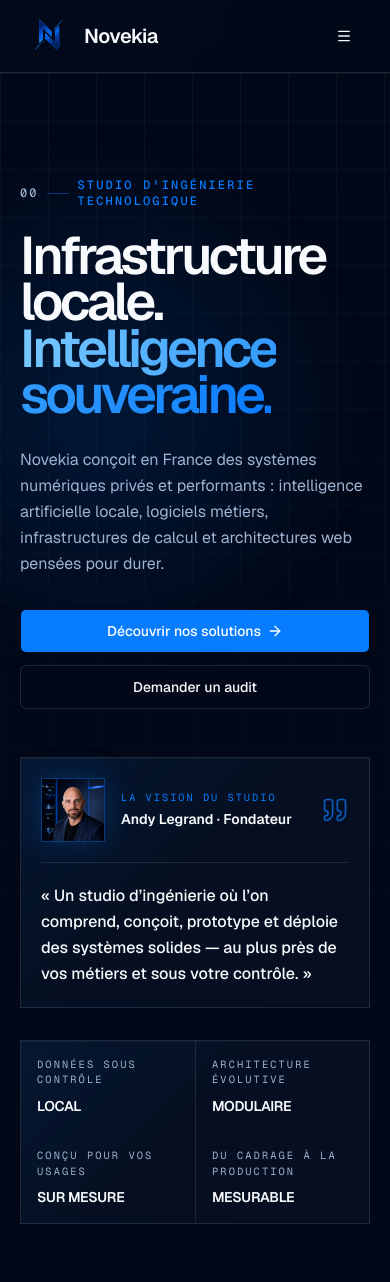
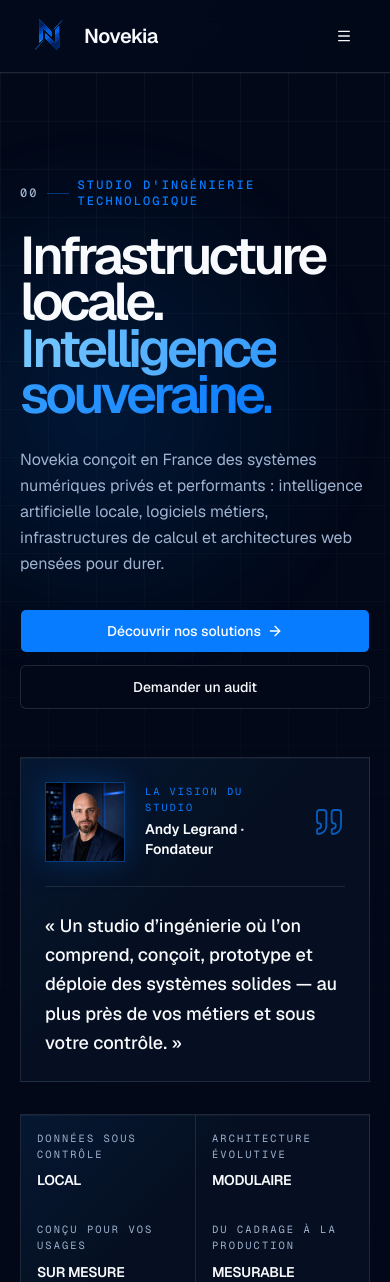
Before and after one commit to sciencezvous/novekia-site, a Next.js app: page / in a window 390 px wide. Shown: the top 1282 px of the page. Built offline with nearby package versions, Linux system fonts and the light colour scheme.

Commit message:
style: enlarge founder vision card

```diff
--- a/components/home/home-hero.tsx
+++ b/components/home/home-hero.tsx
@@ -72,19 +72,19 @@ export function HomeHero() {
         <aside
           id="vision"
           aria-labelledby="vision-title"
-          className="novekia-surface relative z-10 mb-8 mt-2 w-full overflow-visible border-primary/30 bg-[#030c1c]/90 p-5 shadow-[0_20px_70px_rgba(0,72,180,0.22)] backdrop-blur-xl sm:p-6 lg:absolute lg:bottom-[18rem] lg:right-8 lg:mb-0 lg:mt-0 lg:w-[min(40vw,34rem)] lg:p-8 xl:right-0"
+          className="novekia-surface relative z-10 mb-8 mt-2 w-full overflow-visible border-primary/30 bg-[#030c1c]/90 p-6 shadow-[0_20px_70px_rgba(0,72,180,0.22)] backdrop-blur-xl sm:p-8 lg:absolute lg:bottom-[18rem] lg:right-8 lg:mb-0 lg:mt-0 lg:w-[min(46vw,42rem)] lg:p-10 xl:right-0"
         >
           <span
             aria-hidden="true"
             className="absolute -right-2 top-12 hidden size-4 rotate-45 border-r border-t border-primary/30 bg-[#061126] lg:block"
           />
-          <div className="flex items-center gap-4">
-            <div className="relative size-16 shrink-0 overflow-hidden border border-primary/40 bg-[#071224] shadow-[0_0_30px_rgba(8,124,255,0.25)] sm:size-[4.5rem] lg:size-20">
+          <div className="flex items-center gap-5">
+            <div className="relative size-20 shrink-0 overflow-hidden border border-primary/40 bg-[#071224] shadow-[0_0_30px_rgba(8,124,255,0.25)] sm:size-24 lg:size-28">
               <Image
                 src="/andy-legrand-novekia-v3.png"
                 alt="Andy Legrand, fondateur du studio d’ingénierie Novekia"
                 fill
-                sizes="(min-width: 1024px) 80px, 72px"
+                sizes="(min-width: 1024px) 112px, (min-width: 640px) 96px, 80px"
                 className="object-cover object-[center_18%]"
               />
             </div>
@@ -101,12 +101,12 @@ export function HomeHero() {
             </div>
             <Quote
               aria-hidden="true"
-              className="ml-auto size-7 shrink-0 text-primary/70 lg:size-8"
+              className="ml-auto size-8 shrink-0 text-primary/70 lg:size-10"
               strokeWidth={1.4}
             />
           </div>
-          <blockquote className="mt-5 border-t border-border/80 pt-5">
-            <p className="text-pretty text-base font-medium leading-relaxed text-foreground sm:text-lg lg:text-xl">
+          <blockquote className="mt-6 border-t border-border/80 pt-6">
+            <p className="text-pretty text-lg font-medium leading-relaxed text-foreground sm:text-xl lg:text-[1.375rem]">
               « Un studio d’ingénierie où l’on comprend, conçoit, prototype et
               déploie des systèmes solides — au plus près de vos métiers et sous
               votre contrôle. »
```
